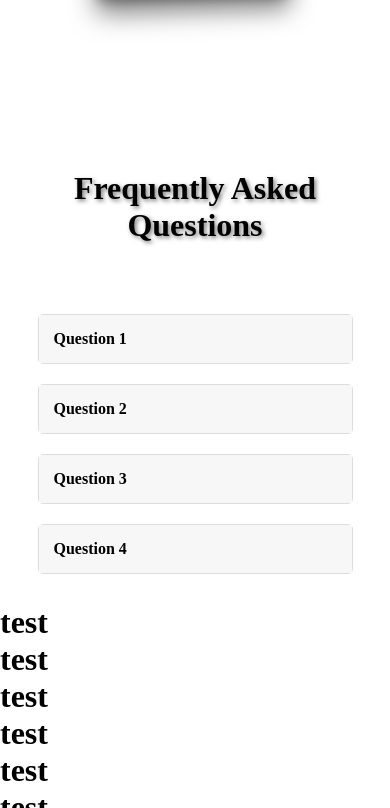
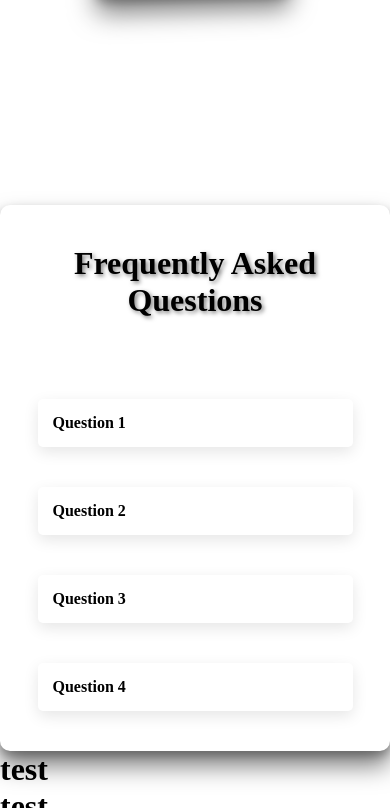
Before and after one commit to pukar10/subedi.dev, a plain HTML site: page index.html in a window 390 px wide. Shown: the part 1836-2644 px from the top of the page. Drawn offline with Linux system fonts and the light colour scheme.

Commit message:
added more depth to the site

```diff
--- a/css/index.css
+++ b/css/index.css
@@ -142,7 +142,7 @@
         text-align: center;
         padding: 40px 20px;
         color: black;
-        margin-bottom: 100px;
+        margin-bottom: 175px;
     }
 
     .team-section h2 {
@@ -189,6 +189,8 @@
         align-items: center;
         width: 100%;
         padding: 20px;
+        border-radius: 10px; /* Rounded corners */
+        box-shadow: 0 15px 25px rgba(0, 0, 0, 0.5), 0 5px 10px rgba(0, 0, 0, 0.25); /* Deeper shadow for more depth */
     }
 
     .faq-title {
@@ -202,14 +204,14 @@
 
     .faq-item {
         width: 90%; /* Adjust based on preference */
-        margin: 10px 0;
-        border: 1px solid #ddd;
+        margin: 20px auto; /* Center items and increase spacing */
+        /* border: 1px solid #ddd; */
         border-radius: 5px;
+        box-shadow: 0 5px 15px rgba(0, 0, 0, 0.1); /* Soft shadow for depth */
     }
 
     .faq-question {
         padding: 15px;
-        background-color: #f7f7f7;
         cursor: pointer;
         font-weight: bold; /* Make questions stand out */
     }
@@ -220,9 +222,9 @@
         animation: fadeIn 0.5s ease-in-out;
     }
 
-    /* Fade-in effect */
+    /* Enhance the fadeIn effect for a smoother transition */
     @keyframes fadeIn {
-        from { opacity: 0; }
-        to { opacity: 1; }
+        from { opacity: 0; transform: translateY(-10px); }
+        to { opacity: 1; transform: translateY(0); }
     }
 }
```
